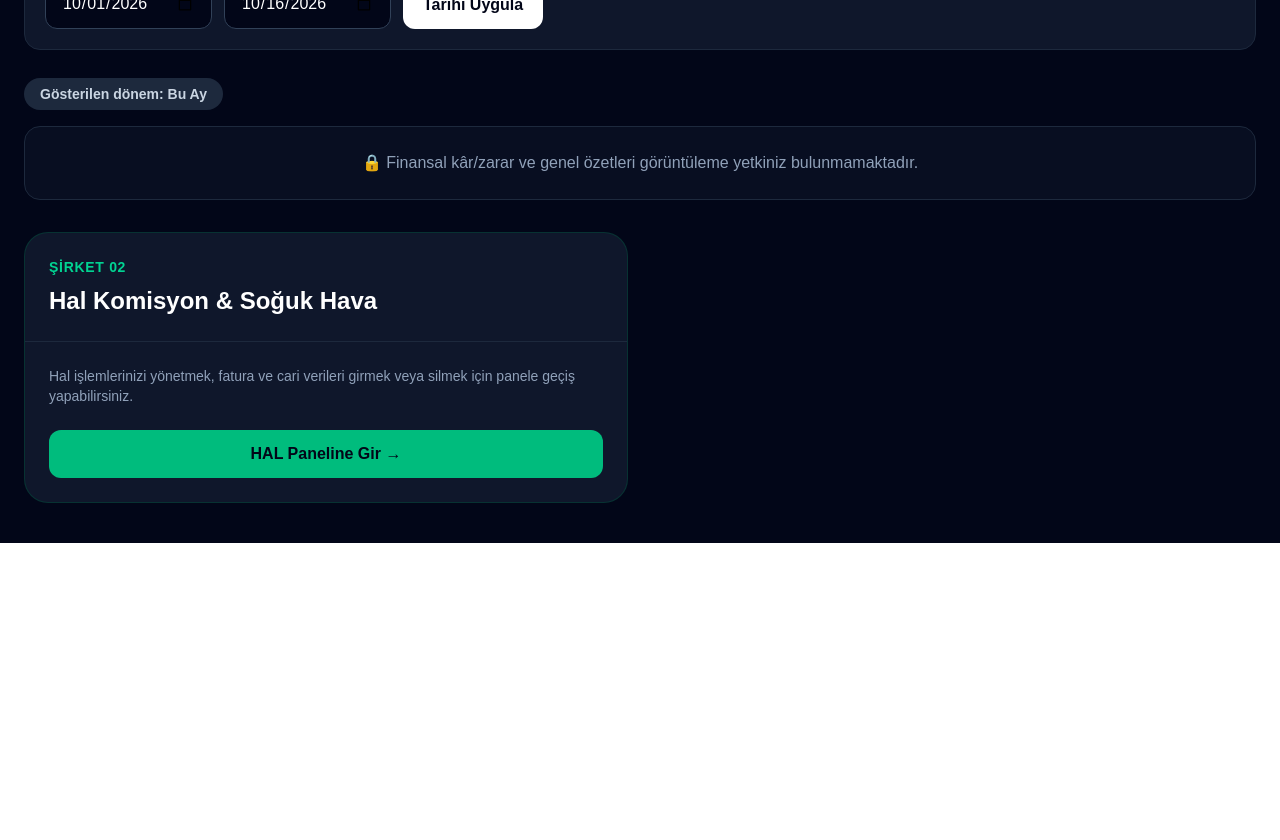
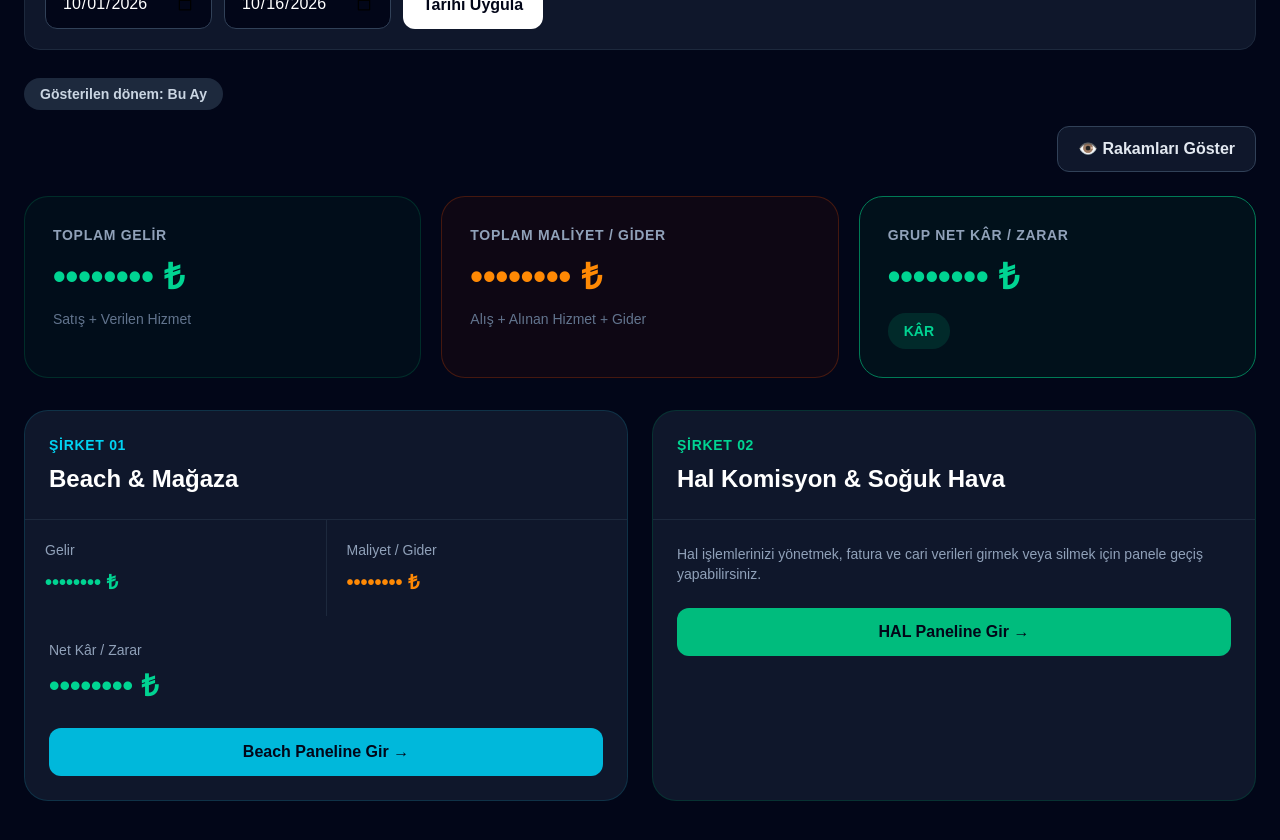
Before and after one commit to sdkcsgn/sirket-yonetim, a Next.js app: page / in a window 1280 px wide. Shown: the part 320-1160 px from the top of the page. Before the commit the page ends 863 px from the top, so only its background shows below. Built offline with nearby package versions, Linux system fonts and the light colour scheme; no server answers; the database is empty.

Commit message:
fix: rbac permissions and session context resolved

```diff
--- a/components/FinansGorumunu.tsx
+++ b/components/FinansGorumunu.tsx
@@ -17,10 +17,10 @@ type SirketOzet = {
 };
 
 type FinansGorumunuProps = {
-  grupGelir: number;
-  grupMaliyet: number;
-  grupNet: number;
-  grupKarda: boolean;
+  grupGelir?: number;
+  grupMaliyet?: number;
+  grupNet?: number;
+  grupKarda?: boolean;
   beachOzet?: SirketOzet;
   halOzet?: SirketOzet;
   userRol?: string;
@@ -43,22 +43,22 @@ export default function FinansGorumunu({
   grupKarda = true,
   beachOzet,
   halOzet,
-  userRol = "HAL",
+  userRol = "ADMIN", // Varsayılan yetki kısıtlamasını kaldırmak için ADMIN olarak güncellendi
 }: FinansGorumunuProps) {
   const [goster, setGoster] = useState(false);
 
-  // HAL ve GORUNTULEME rollerindeki kullanıcılar Kâr/Zarar ve Genel Toplamları GÖREMEZ
-  const karZararGorebilir =
-    userRol === "Yonetici" || userRol === "ADMIN" || userRol === "BEACH";
+  // Rol Yetki Kuralları
+  const tamErisim = userRol === "ADMIN" || userRol === "Yonetici";
+  const beachGorebilir = tamErisim || userRol === "BEACH";
+  const halGorebilir = tamErisim || userRol === "HAL";
 
   const MASK = "•••••••• ₺";
-
   const beachNet = beachOzet?.net ?? 0;
 
   return (
     <>
-      {/* RAKAM GİZLE / GÖSTER BUTONU */}
-      {karZararGorebilir && (
+      {/* RAKAM GİZLE / GÖSTER BUTONU (Sadece Yöneticiler Görür) */}
+      {tamErisim && (
         <div className="mb-6 flex justify-end">
           <button
             onClick={() => setGoster(!goster)}
@@ -69,8 +69,8 @@ export default function FinansGorumunu({
         </div>
       )}
 
-      {/* GRUP TOPLAMLARI */}
-      {karZararGorebilir ? (
+      {/* GRUP TOPLAMLARI (Sadece Yöneticiler Görür) */}
+      {tamErisim ? (
         <div className="grid gap-5 md:grid-cols-3">
           <div className="rounded-3xl border border-emerald-900/50 bg-emerald-950/20 p-7">
             <p className="text-sm font-bold uppercase tracking-wider text-slate-400">
@@ -128,10 +128,10 @@ export default function FinansGorumunu({
         </div>
       )}
 
-      {/* ŞİRKET ÖZETLERİ */}
+      {/* ŞİRKET MODÜL KARTLARI */}
       <div className="mt-8 grid gap-6 lg:grid-cols-2">
-        {/* BEACH */}
-        {karZararGorebilir && (
+        {/* BEACH KARTI */}
+        {beachGorebilir && (
           <div className="overflow-hidden rounded-3xl border border-cyan-900/50 bg-slate-900">
             <div className="border-b border-slate-800 p-6">
               <p className="text-sm font-bold uppercase tracking-wider text-cyan-400">
@@ -140,6 +140,7 @@ export default function FinansGorumunu({
               <h2 className="mt-2 text-2xl font-black">Beach & Mağaza</h2>
             </div>
 
+            {tamErisim && (
               <div className="grid grid-cols-2 gap-px bg-slate-800">
                 <div className="bg-slate-900 p-5">
                   <p className="text-sm text-slate-400">Gelir</p>
@@ -155,8 +156,11 @@ export default function FinansGorumunu({
                   </p>
                 </div>
               </div>
+            )}
 
             <div className="p-6">
+              {tamErisim && (
+                <>
                   <p className="text-sm text-slate-400">Net Kâr / Zarar</p>
                   <p
                     className={`mt-2 text-3xl font-black ${
@@ -165,18 +169,21 @@ export default function FinansGorumunu({
                   >
                     {goster ? money(beachNet) : MASK}
                   </p>
+                </>
+              )}
 
               <Link
                 href="/beach"
                 className="mt-6 block rounded-xl bg-cyan-500 px-5 py-3 text-center font-black text-slate-950 transition hover:bg-cyan-400"
               >
-                Beach'e Gir →
+                Beach Paneline Gir →
               </Link>
             </div>
           </div>
         )}
 
-        {/* HAL PANELİ GİRİŞ KARTI */}
+        {/* HAL KARTI */}
+        {halGorebilir && (
           <div className="overflow-hidden rounded-3xl border border-emerald-900/50 bg-slate-900">
             <div className="border-b border-slate-800 p-6">
               <p className="text-sm font-bold uppercase tracking-wider text-emerald-400">
@@ -200,6 +207,7 @@ export default function FinansGorumunu({
               </Link>
             </div>
           </div>
+        )}
       </div>
     </>
   );
--- a/scripts/create-hal.ts
+++ b/scripts/create-hal.ts
@@ -1,7 +1,5 @@
-const { PrismaClient } = require("@prisma/client");
-const bcrypt = require("bcryptjs");
-
-const prisma = new PrismaClient();
+import { prisma } from "../lib/prisma";
+import bcrypt from "bcryptjs";
 
 async function main() {
   const SIFRE = "Hal2026!";
@@ -9,7 +7,7 @@ async function main() {
 
   const sifreHash = await bcrypt.hash(SIFRE, 12);
 
-  const kullanici = await prisma.kullanici.upsert({
+  const kullanici = await (prisma as any).kullanici.upsert({
     where: { kullaniciAdi },
     update: {
       sifreHash,
@@ -33,10 +31,10 @@ async function main() {
 }
 
 main()
-  .catch((e: any) => {
+  .catch((e) => {
     console.error("Hata oluştu:", e);
     process.exit(1);
   })
   .finally(async () => {
-    await prisma.$disconnect();
+    await (prisma as any).$disconnect();
   });
```
Lines whose indentation alone changed are shown as unchanged.
